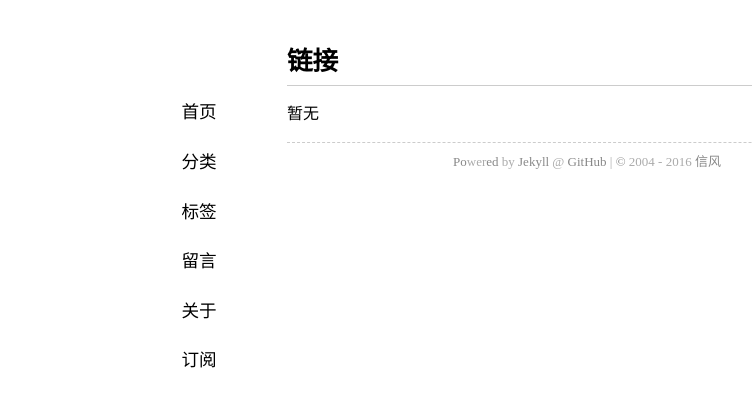
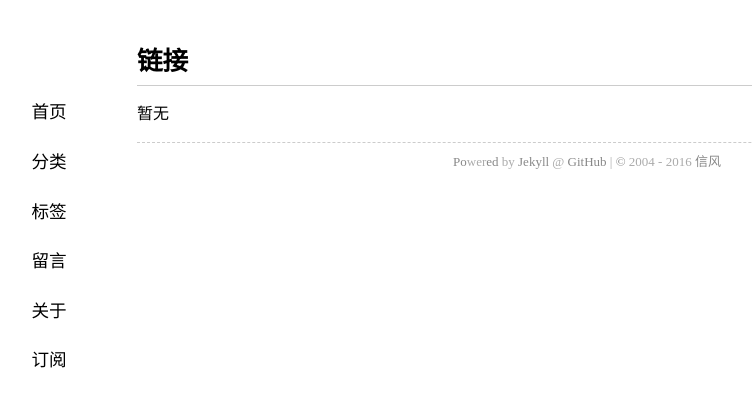
Before and after one commit to xsllqs/xsllqs.github.io, a Jekyll site: the page built from links.md, in a window 1280 px wide. Shown: the top 407 px of the page, without its empty margins (53-805 px from the left). Built offline with Jekyll 4.4.1, drawn with Linux system fonts in a browser that asks for light colours.

Commit message:
更新博客宽度

```diff
--- a/media/css/style.css
+++ b/media/css/style.css
@@ -29,7 +29,7 @@
 blockquote{display:block;text-align:justify;border-left:4px solid #eeeeee;}
 blockquote{margin:1em 0em;padding-left:1.5em;}
 blockquote p{margin:0;padding:.5em 0;}
-#container{width:600px;margin:2em auto;display:block;padding:0 2em;}
+#container{width:900px;margin:2em auto;display:block;padding:0 2em;}
 .content{font-size:16px;line-height:24px;}
 .content h1{padding:.5em 0;}
 .content img{max-width:640px;display:block;margin:4px auto;-webkit-box-shadow:#999 1px 1px 4px;-moz-box-shadow:#999 1px 1px 4px;box-shadow:#999 1px 1px 4px;}
```
